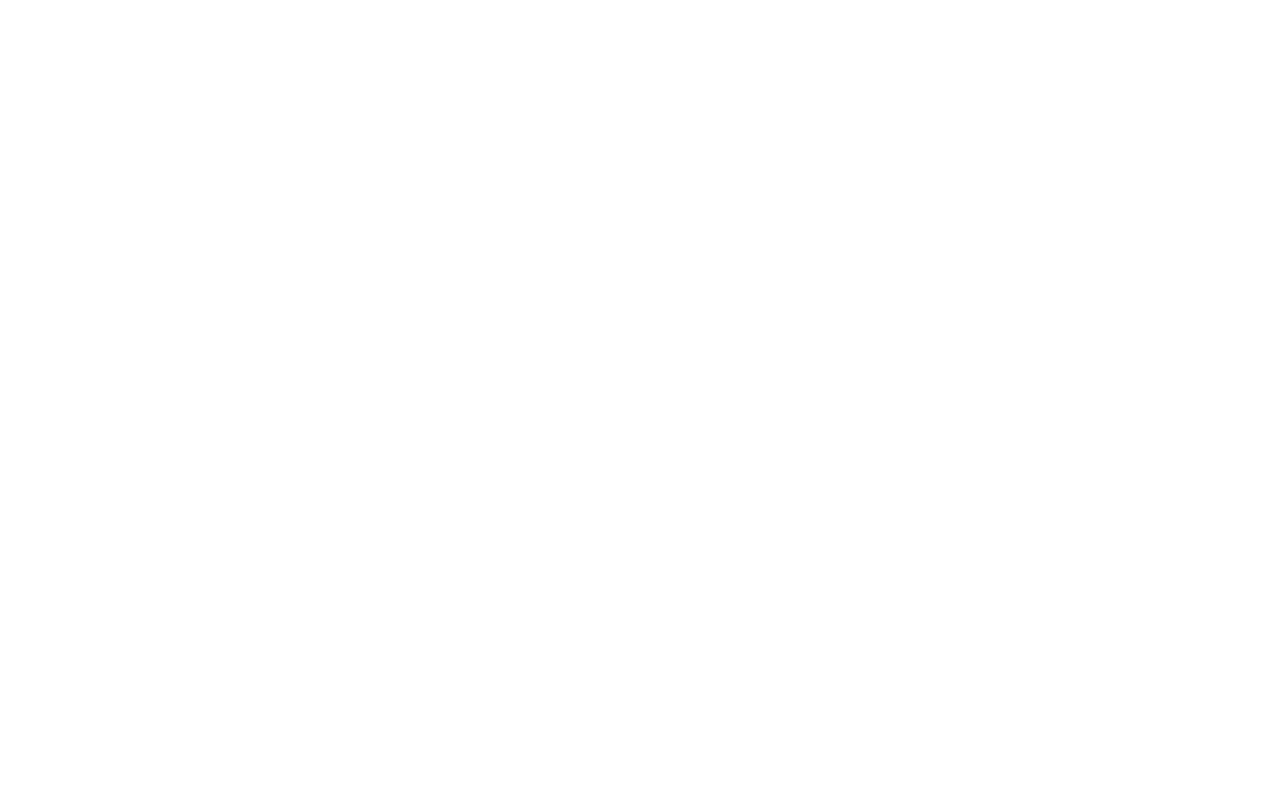
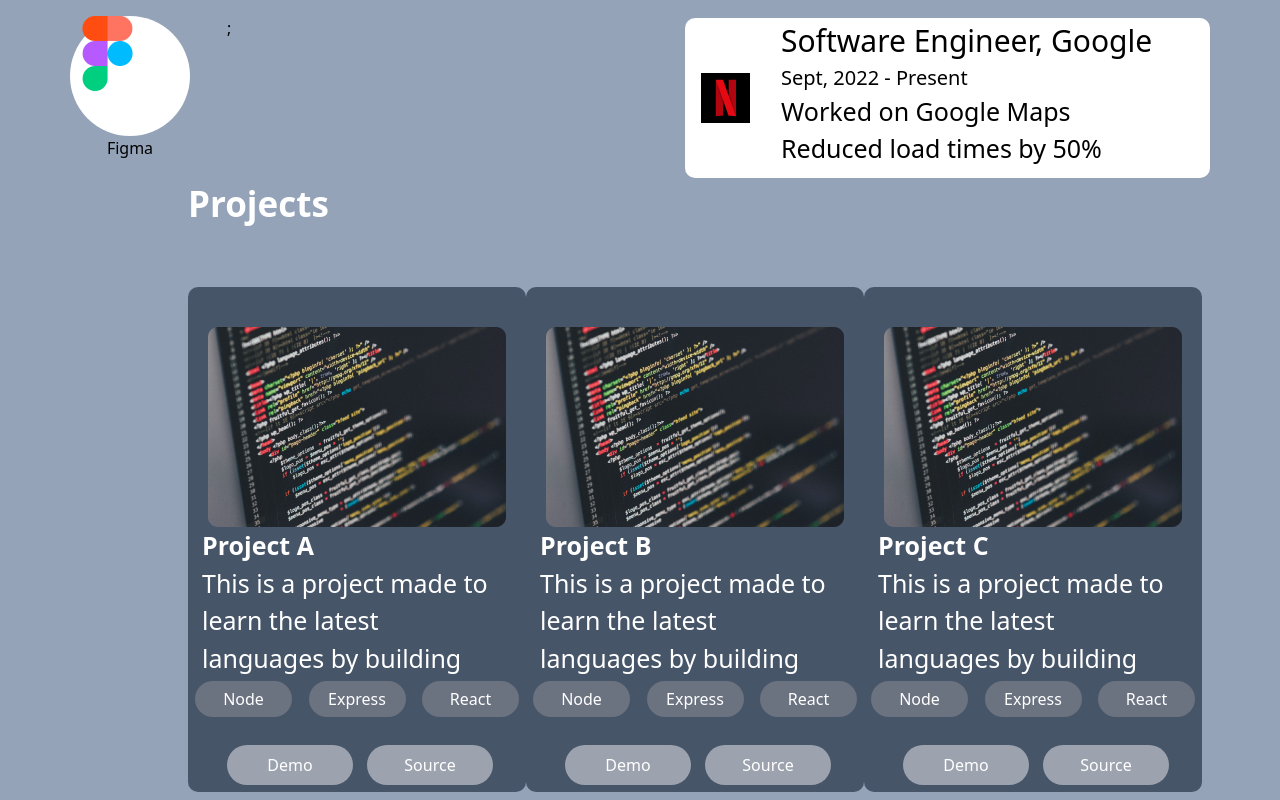
Before and after one commit to Zmsyv/Portfolio-react, a React (Vite) app: page / in a window 1280 px wide. Shown: the part 1880-2680 px from the top of the page. Before the commit the page ends 1785 px from the top, so only its background shows below. Built offline with nearby package versions, Linux system fonts and the light colour scheme.

Commit message:
project section added

```diff
--- a/src/components/sections/SectionsMain.jsx
+++ b/src/components/sections/SectionsMain.jsx
@@ -1,12 +1,16 @@
 import React from "react";
 import HeroMain from "./hero/HeroMain";
 import AboutMeMain from "./aboutme/AboutMeMain";
+import ExperienceMain from "./experiences/ExperienceMain";
+import ProjectMain from "./projects/ProjectMain";
 
 const SectionsMain = () => {
   return (
     <div className="bg-slate-400">
       <HeroMain />
       <AboutMeMain />
+      <ExperienceMain />
+      <ProjectMain />
     </div>
   );
 };
--- /dev/null
+++ b/src/components/sections/projects/ProjectList.jsx
@@ -0,0 +1,45 @@
+import React from "react";
+import ProjectListItem from "./ProjectListItem";
+
+let projectData = [
+  {
+    img: "./src/assets/projects/project.png",
+    content: "Project A",
+    title:
+      "This is a project made to learn the latest languages by building an app.",
+    btn1: "Node",
+    btn2: "Express",
+    btn3: "React",
+    src1: "Demo",
+    src2: "Source",
+  },
+  {
+    img: "./src/assets/projects/project.png",
+    content: "Project B",
+    title:
+      "This is a project made to learn the latest languages by building an app.",
+    btn1: "Node",
+    btn2: "Express",
+    btn3: "React",
+    src1: "Demo",
+    src2: "Source",
+  },
+  {
+    img: "./src/assets/projects/project.png",
+    content: "Project C",
+    title:
+      "This is a project made to learn the latest languages by building an app.",
+    btn1: "Node",
+    btn2: "Express",
+    btn3: "React",
+    src1: "Demo",
+    src2: "Source",
+  },
+];
+const ProjectList = () => {
+  return projectData.map((project, index) => (
+    <ProjectListItem item={project} key={index} />
+  ));
+};
+
+export default ProjectList;
--- /dev/null
+++ b/src/components/sections/projects/ProjectListItem.jsx
@@ -0,0 +1,38 @@
+import React from "react";
+
+const ProjectListItem = (props) => {
+  return (
+    <div className=" w-[345px] h-[505px] bg-slate-600 mt-[20px] rounded-[10px] text-white">
+      <div className="h-[200px] w-[298px] pt-[20px] pb-[26px] m-[20px]">
+        <img src={props.item.img} alt="" />
+      </div>
+      <div className="ml-[14px]">
+        <strong className="text-[25px] pb-[6px]">{props.item.content}</strong>
+        <p className="text-[25px] h-[96px] w-[286px] pb-[14px]">
+          {props.item.title}
+        </p>
+      </div>
+      <div className="pb-[28px] pt-[20px] flex justify-between ml-[7px] mr-[7px]">
+        <button className=" h-[36px] w-[97px] bg-gray-500 rounded-[50px]">
+          {props.item.btn1}
+        </button>
+        <button className="h-[36px] w-[97px] bg-gray-500 rounded-[50px]">
+          {props.item.btn2}
+        </button>
+        <button className="h-[36px] w-[97px] bg-gray-500 rounded-[50px]">
+          {props.item.btn3}
+        </button>
+      </div>
+      <div className="flex justify-between ml-[39px] mr-[33px]">
+        <button className=" h-[40px] w-[126px] bg-gray-400 rounded-[50px]">
+          {props.item.src1}
+        </button>
+        <button className=" h-[40px] w-[126px] bg-gray-400 rounded-[50px]">
+          {props.item.src2}
+        </button>
+      </div>
+    </div>
+  );
+};
+
+export default ProjectListItem;
--- /dev/null
+++ b/src/components/sections/projects/ProjectMain.jsx
@@ -0,0 +1,17 @@
+import React from "react";
+import ProjectList from "./ProjectList";
+
+const ProjectMain = () => {
+  return (
+    <div className=" pl-[188px] pr-[187px] ">
+      <div className="pb-[37px]">
+        <strong className="  text-[35px]  text-white">Projects</strong>
+      </div>
+      <div className="flex justify-between">
+        <ProjectList />
+      </div>
+    </div>
+  );
+};
+
+export default ProjectMain;
```
